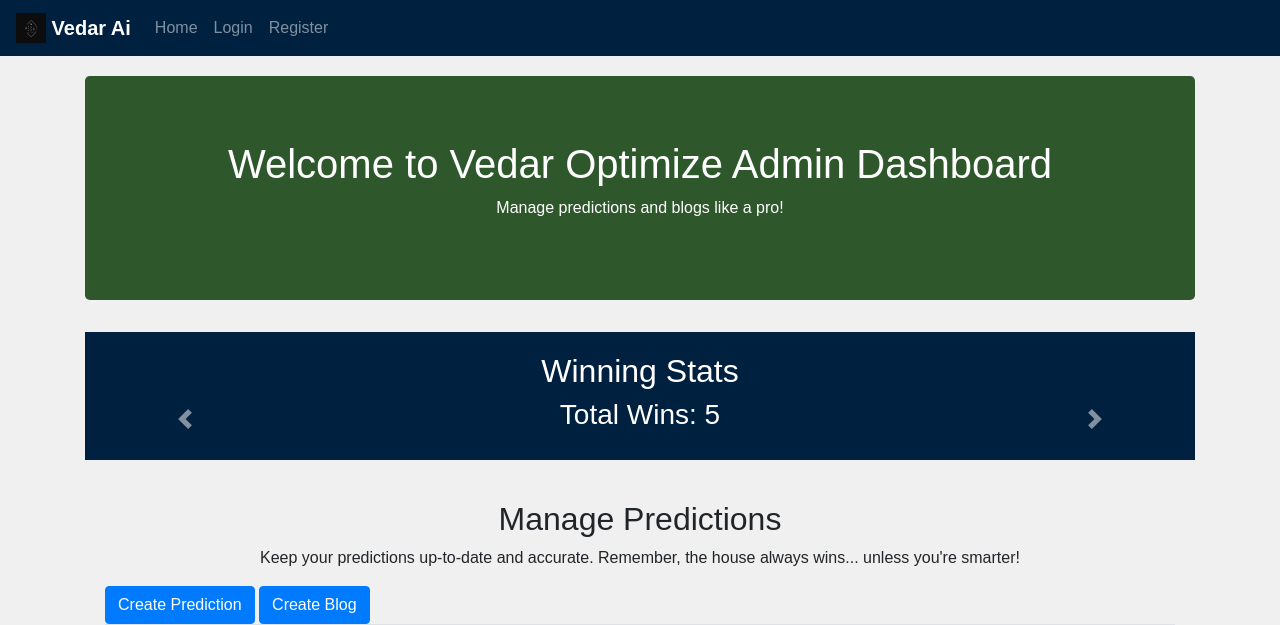
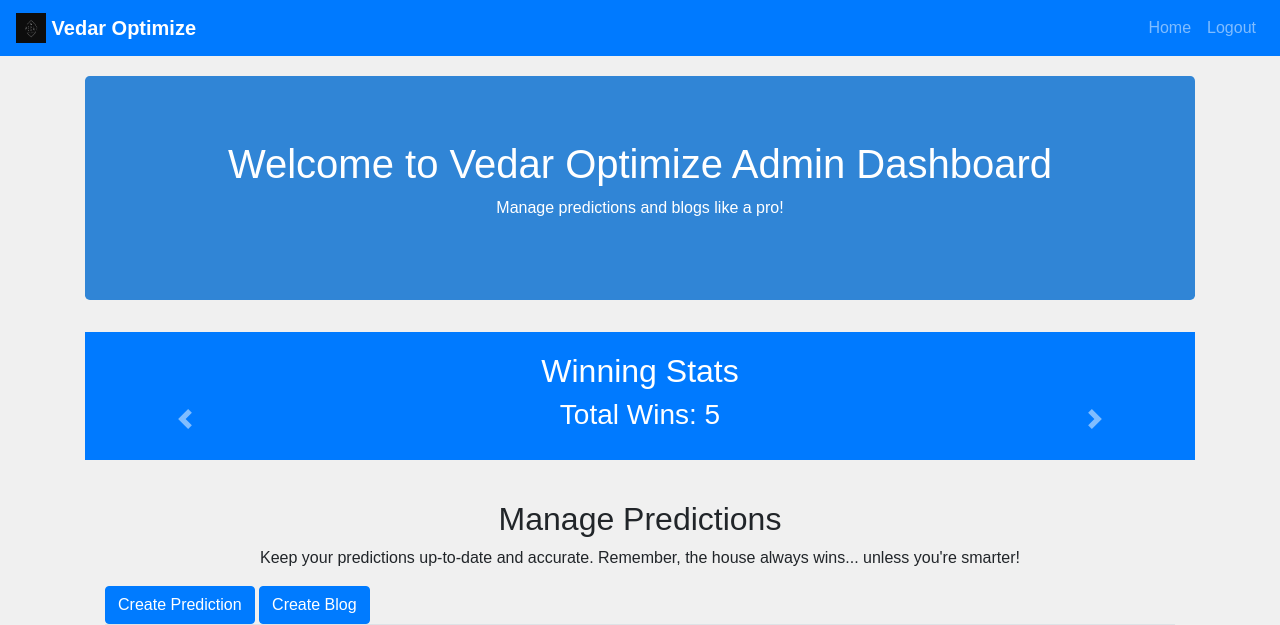
Before and after one commit to Devhoney3/vedarai, a Flask app: page /admin_dashboard in a window 1280 px wide. Shown: the top 625 px of the page. Run offline with Flask 2, Linux system fonts and the light colour scheme; a user stored in the database is signed in; data comes from the database, SQL or seed files in the repository; data that the repository does not hold is empty; some libraries are stand-ins or nearby versions.

Commit message:
Integrate DataTables and update templates

```diff
--- a/requirements.txt
+++ b/requirements.txt
@@ -3,4 +3,3 @@ Flask-SQLAlchemy==2.5.1
 SQLAlchemy==1.4.22
 requests==2.25.1
 gunicorn==20.1.0
-datatables.net==1.10.21
--- a/templates/base.html
+++ b/templates/base.html
@@ -3,8 +3,9 @@
 <head>
     <meta charset="UTF-8">
     <meta name="viewport" content="width=device-width, initial-scale=1.0">
-    <title>Vedar Ai </title>
+    <title>Vedar Optimize</title>
     <link rel="stylesheet" href="https://stackpath.bootstrapcdn.com/bootstrap/4.5.2/css/bootstrap.min.css">
+    <link rel="stylesheet" href="https://cdn.datatables.net/1.10.21/css/jquery.dataTables.min.css">
     <link rel="stylesheet" href="{{ url_for('static', filename='css/styles.css') }}">
     <style>
         body {
@@ -12,7 +13,7 @@
             background-color: #f0f0f0;
         }
         .navbar {
-            background-color: #00203FFF; /* Dark navy blue */
+            background-color: #007aff; /* Apple blue */
         }
         .navbar-brand {
             font-weight: bold;
@@ -25,12 +26,12 @@
             margin-top: 20px;
         }
         .jumbotron {
-            background-color: #2E582C; /* Dark slaked green */
+            background-color: #3085d6; /* Apple blue */
             color: #FFFFFF; /* White text */
             animation: fadeIn 2s;
         }
         .stats-section {
-            background-color: #00203FFF; /* Dark navy blue */
+            background-color: #007aff; /* Apple blue */
             color: #FFFFFF; /* White text */
             padding: 20px;
             margin-top: 20px;
@@ -70,20 +71,26 @@
 <body>
     <nav class="navbar navbar-expand-lg navbar-dark">
         <a class="navbar-brand" href="{{ url_for('home') }}">
-            <img src="{{ url_for('static', filename='logo.png') }}" width="30" height="30" class="d-inline-block align-top" alt="Vedar Optimize Logo">
-            Vedar Ai
+            <img src="{{ url_for('static', filename='images/logo.png') }}" width="30" height="30" class="d-inline-block align-top" alt="Vedar Optimize Logo">
+            Vedar Optimize
         </a>
         <div class="collapse navbar-collapse" id="navbarNav">
-            <ul class="navbar-nav">
+            <ul class="navbar-nav ml-auto">
                 <li class="nav-item">
                     <a class="nav-link" href="{{ url_for('home') }}">Home</a>
                 </li>
+                {% if 'user_id' not in session %}
                     <li class="nav-item">
                         <a class="nav-link" href="{{ url_for('login') }}">Login</a>
                     </li>
                     <li class="nav-item">
                         <a class="nav-link" href="{{ url_for('register') }}">Register</a>
                     </li>
+                {% else %}
+                    <li class="nav-item">
+                        <a class="nav-link" href="{{ url_for('logout') }}">Logout</a>
+                    </li>
+                {% endif %}
             </ul>
         </div>
     </nav>
@@ -93,5 +100,7 @@
     <script src="https://code.jquery.com/jquery-3.5.1.slim.min.js"></script>
     <script src="https://cdn.jsdelivr.net/npm/@popperjs/core@2.5.4/dist/umd/popper.min.js"></script>
     <script src="https://stackpath.bootstrapcdn.com/bootstrap/4.5.2/js/bootstrap.min.js"></script>
+    <script src="https://cdn.datatables.net/1.10.21/js/jquery.dataTables.min.js"></script>
+    <script src="{{ url_for('static', filename='js/scripts.js') }}"></script>
 </body>
 </html>
```
Lines whose indentation alone changed are shown as unchanged.
